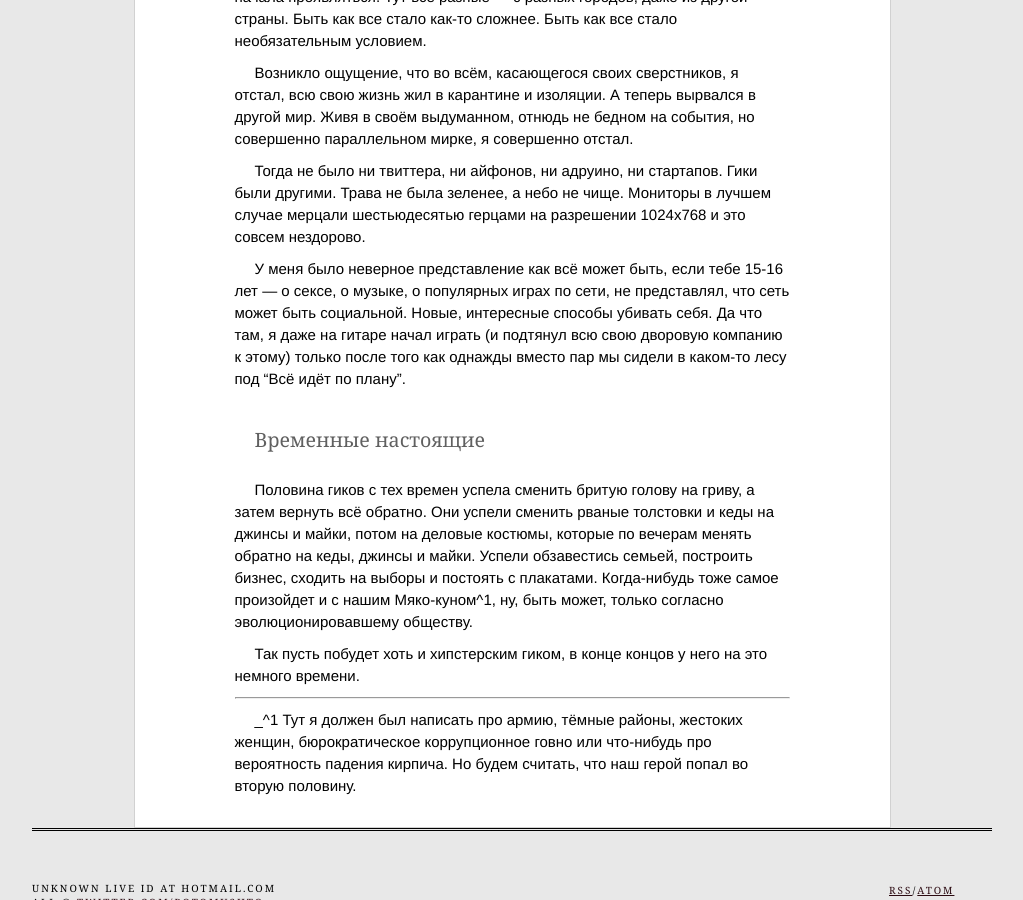
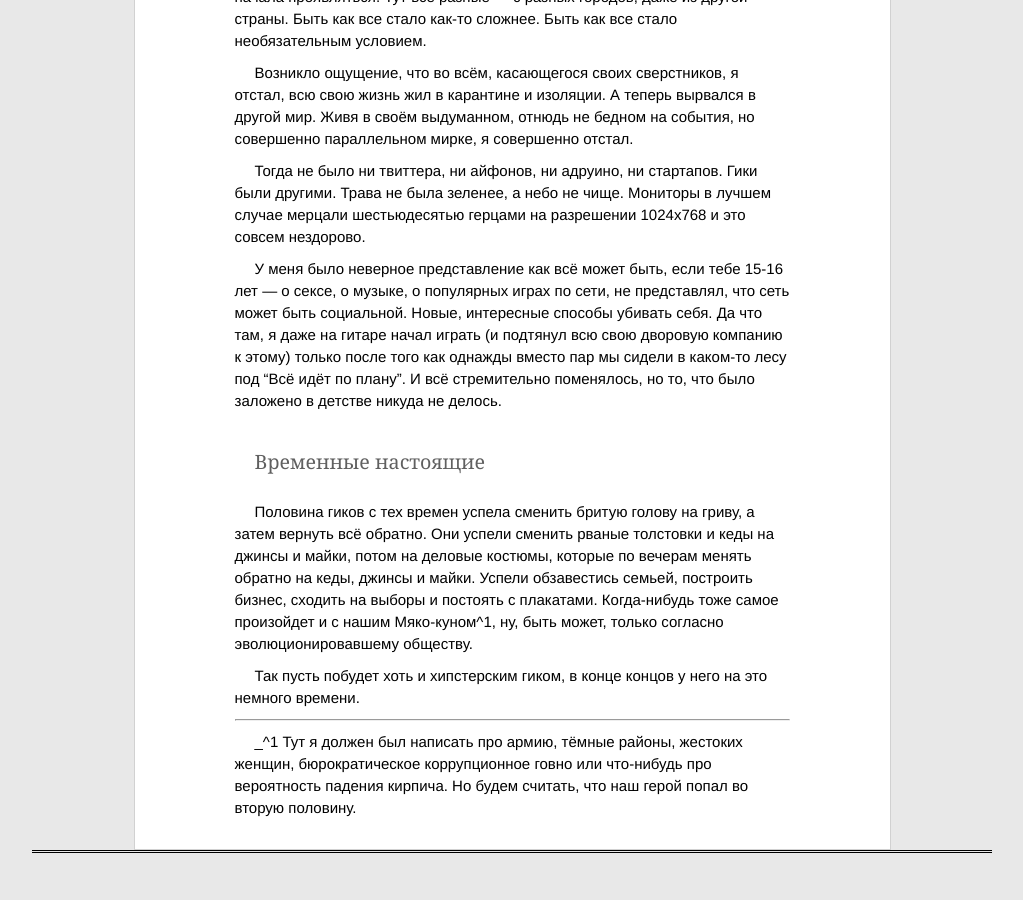
Before and after one commit to ptmt/ptmt.github.com, a Jekyll site: the page built from _posts/2012-06-04-dont-be-a-menace-to-hipsters-geek.md, in a window 1280 px wide and 900 px high, scrolled down 1119 px. Shown: the whole window, without its empty margins (128-1151 px from the left). Built offline with Jekyll 4.4.1, drawn with Linux system fonts in a browser that asks for light colours; Markdown is read by kramdown in place of the engine named in the settings.

Commit message:
Update master

```diff
--- a/_posts/2012-06-04-dont-be-a-menace-to-hipsters-geek.md
+++ b/_posts/2012-06-04-dont-be-a-menace-to-hipsters-geek.md
@@ -21,7 +21,7 @@
 
 Тогда не было ни твиттера, ни айфонов, ни адруино, ни стартапов. Гики были другими. Трава не была зеленее, а небо не чище. Мониторы в лучшем случае мерцали шестьюдесятью герцами на разрешении 1024x768 и это совсем нездорово.
 
-У меня было неверное представление как всё может быть, если тебе 15-16 лет — о сексе, о музыке, о популярных играх по сети, не представлял, что сеть может быть социальной. Новые, интересные способы убивать себя. Да что там, я даже на гитаре начал играть (и подтянул всю свою дворовую компанию к этому) только после того как однажды вместо пар мы сидели в каком-то лесу под “Всё идёт по плану”.
+У меня было неверное представление как всё может быть, если тебе 15-16 лет — о сексе, о музыке, о популярных играх по сети, не представлял, что сеть может быть социальной. Новые, интересные способы убивать себя. Да что там, я даже на гитаре начал играть (и подтянул всю свою дворовую компанию к этому) только после того как однажды вместо пар мы сидели в каком-то лесу под “Всё идёт по плану”. И всё стремительно поменялось, но то, что было заложено в детстве никуда не делось.
 
 ##Временные настоящие
 
```
